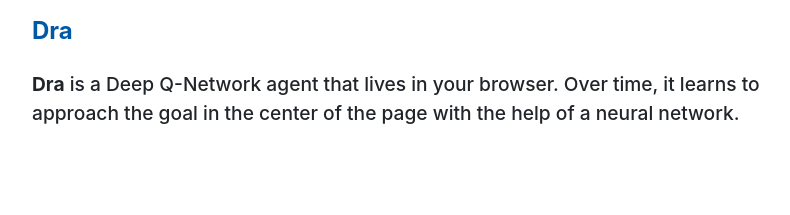
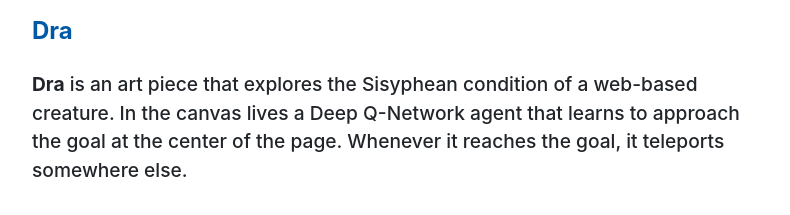
Before and after one commit to camilodoa/camilodoa.github.io, a React (Create React App) app: page / in a window 1280 px wide. Shown: the part 1885-2100 px from the top of the page, without its empty margins (243-1033 px from the left). Built offline with nearby package versions, Linux system fonts and the light colour scheme.

Commit message:
Update Dra description

```diff
--- a/src/pages/home.js
+++ b/src/pages/home.js
@@ -101,10 +101,11 @@ const Home = () => {
             </Playpen>
           }
           name='Dra'
-          link={'https://'+ HOME_URL +'/dra'}
+          link={'https://'+ HOME_URL +'/lunarbaby'}
           description={
-            'is a Deep Q-Network agent that lives in your browser. Over time, it\n' +
-            'learns to approach the goal in the center of the page with the help of a neural network.'
+            'is an art piece that explores the Sisyphean condition of a web-based\n' +
+            'creature. In the canvas lives a Deep Q-Network agent that learns to approach the goal\n' +
+            'at the center of the page. Whenever it reaches the goal, it teleports somewhere else.'
           }
         />
     </Container>
```
